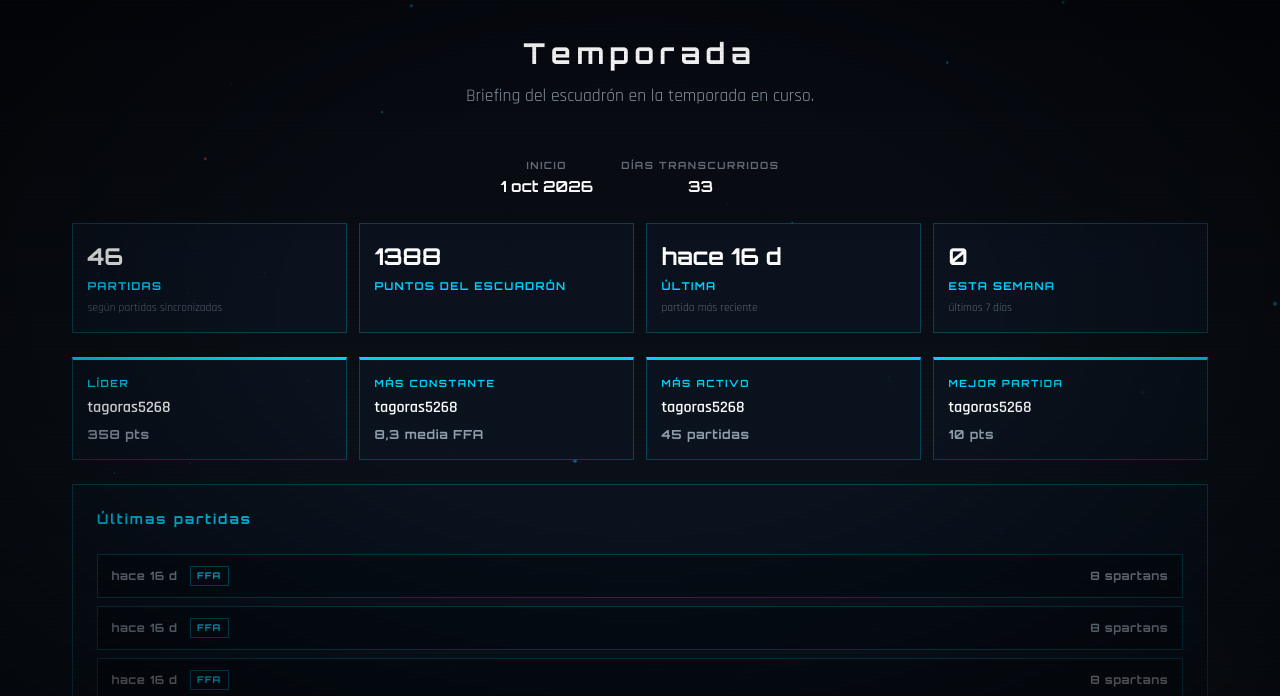
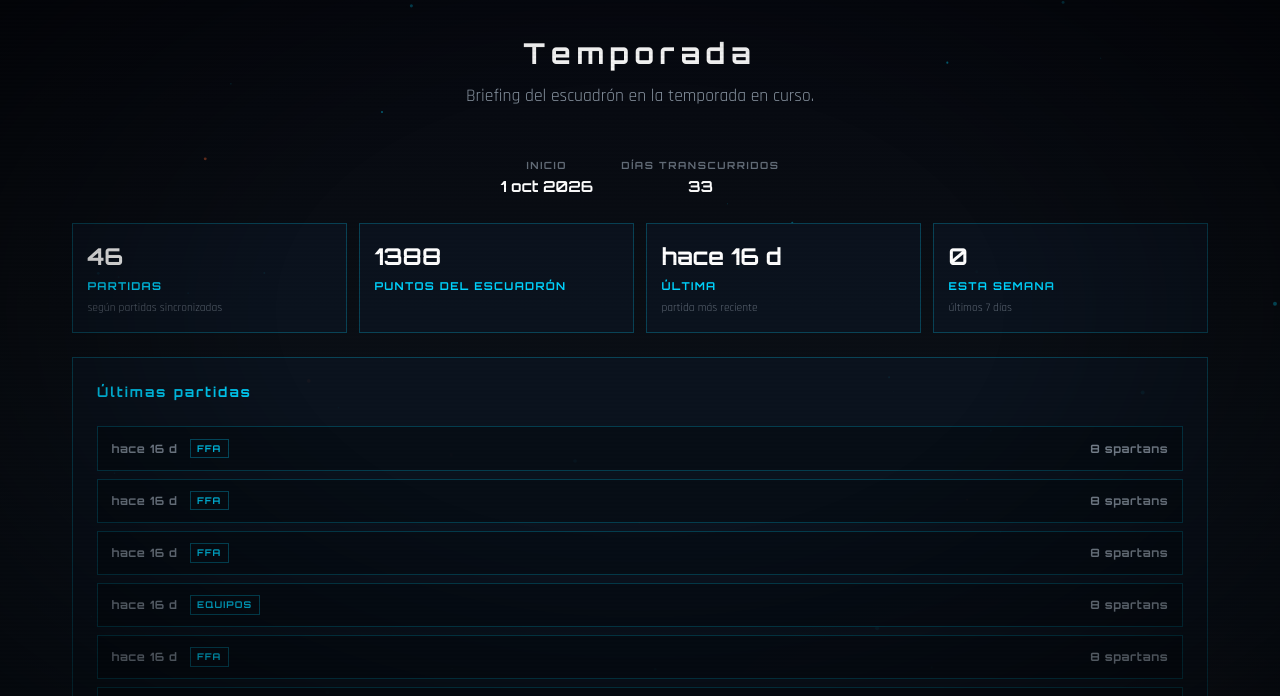
Before and after one commit to halocenter-cloud/haloview, a plain HTML site: page index.html in a window 1280 px wide. Both pictures are taken after a click on the button "Temporada". Shown: the part 90-786 px from the top of the page. Drawn offline with Linux system fonts and the light colour scheme.

Commit message:
fix temporadas

```diff
--- a/app.js
+++ b/app.js
@@ -1094,34 +1094,9 @@ function collectSeasonMatchLog(seasonId) {
   };
 }
 
-function decoratePlayersForBriefing(list) {
-  return decoratePlayersWithAvg(list).map((player) => {
-    const profile = getProfileByName(player.name);
-    const seasonStats = (profile?.bySeason || []).find(
-      (s) => Number(s.seasonId) === Number(selectedSeasonId)
-    ) || null;
-    return {
-      ...player,
-      bestGame: seasonStats && seasonStats.bestGame != null ? Number(seasonStats.bestGame) : null
-    };
-  });
-}
-
-function pickBriefingHighlight(players, scoreFn, isEligible) {
-  const pool = (players || []).filter((p) => (isEligible ? isEligible(p) : true));
-  if (!pool.length) return null;
-  return [...pool].sort((a, b) => {
-    const scoreDiff = scoreFn(b) - scoreFn(a);
-    if (scoreDiff) return scoreDiff;
-    const matchDiff = (Number(b.matches) || 0) - (Number(a.matches) || 0);
-    if (matchDiff) return matchDiff;
-    return a.name.localeCompare(b.name, 'es', { sensitivity: 'base' });
-  })[0];
-}
-
 function buildSeasonBriefing() {
   const season = getSelectedSeason();
-  const players = decoratePlayersForBriefing(getCurrentPlayers());
+  const players = getCurrentPlayers();
   const matchLog = season
     ? collectSeasonMatchLog(season.id)
     : { uniqueCount: 0, lastAt: null, times: [], entries: [] };
@@ -1136,29 +1111,7 @@ function buildSeasonBriefing() {
     lastMatchAt: matchLog.lastAt,
     weekMatchCount: countMatchesInLastDays(matchLog.times, season, 7),
     daysElapsed: calendarDaysElapsed(season),
-    matchLog: matchLog.entries,
-    highlights: {
-      leader: pickBriefingHighlight(
-        players,
-        (p) => Number(p.points) || 0,
-        (p) => players.some((row) => Number(row.points) > 0) ? Number(p.points) > 0 : true
-      ),
-      consistent: pickBriefingHighlight(
-        players,
-        (p) => Number(p.avgPoints) || 0,
-        isAvgEligible
-      ),
-      active: pickBriefingHighlight(
-        players,
-        (p) => Number(p.matches) || 0,
-        (p) => Number(p.matches) > 0
-      ),
-      bestGame: pickBriefingHighlight(
-        players,
-        (p) => Number(p.bestGame) || 0,
-        (p) => p.bestGame != null
-      )
-    }
+    matchLog: matchLog.entries
   };
 }
 
@@ -1229,63 +1182,6 @@ function renderSeasonKpis(briefing) {
   `).join('');
 }
 
-function highlightCardMarkup(label, player, stat, emptyHint) {
-  if (!player) {
-    return `
-      <div class="season-highlight is-empty" role="listitem" aria-disabled="true">
-        <span class="season-highlight__label">${escapeHtml(label)}</span>
-        <span class="season-highlight__name">—</span>
-        <span class="season-highlight__stat">${escapeHtml(emptyHint || '')}</span>
-      </div>
-    `;
-  }
-  return `
-    <button
-      type="button"
-      class="season-highlight"
-      role="listitem"
-      data-name="${escapeHtml(player.name)}"
-    >
-      <span class="season-highlight__label">${escapeHtml(label)}</span>
-      <span class="season-highlight__name">${escapeHtml(player.name)}</span>
-      <span class="season-highlight__stat">${escapeHtml(stat)}</span>
-    </button>
-  `;
-}
-
-function renderSeasonHighlights(briefing) {
-  const el = document.getElementById('season-highlights');
-  if (!el) return;
-  const { leader, consistent, active, bestGame } = briefing.highlights;
-
-  el.innerHTML = [
-    highlightCardMarkup(
-      'Líder',
-      leader,
-      leader ? `${leader.points.toLocaleString('es')} pts` : '',
-      'Sin puntos'
-    ),
-    highlightCardMarkup(
-      'Más constante',
-      consistent,
-      consistent ? `${formatAvgPoints(consistent.avgPoints)} media FFA` : '',
-      `${AVG_MIN_MATCHES}+ partidas FFA`
-    ),
-    highlightCardMarkup(
-      'Más activo',
-      active,
-      active ? formatMatchesLabel(active.matches) : '',
-      'Sin partidas'
-    ),
-    highlightCardMarkup(
-      'Mejor partida',
-      bestGame,
-      bestGame && bestGame.bestGame != null ? `${bestGame.bestGame.toLocaleString('es')} pts` : '',
-      'Sin registros'
-    )
-  ].join('');
-}
-
 function matchResultLabel(result) {
   if (result === 'ganador') return 'Ganó';
   if (result === 'perdedor') return 'Perdió';
@@ -1544,31 +1440,7 @@ function renderStats() {
   const briefing = buildSeasonBriefing();
   renderSeasonContext(briefing);
   renderSeasonKpis(briefing);
-  renderSeasonHighlights(briefing);
   renderSeasonLog(briefing);
-}
-
-function wireSeasonHighlights() {
-  const root = document.getElementById('season-highlights');
-  if (!root || root.dataset.dossierWired === '1') return;
-  root.dataset.dossierWired = '1';
-
-  root.addEventListener('click', (event) => {
-    const card = event.target.closest('.season-highlight');
-    if (!card || !root.contains(card)) return;
-    const name = card.getAttribute('data-name');
-    if (name) openPlayerDossier(name);
-  });
-
-  root.addEventListener('keydown', (event) => {
-    if (event.key !== 'Enter' && event.key !== ' ') return;
-    const card = event.target.closest('.season-highlight');
-    if (!card || !root.contains(card)) return;
-    const name = card.getAttribute('data-name');
-    if (!name) return;
-    event.preventDefault();
-    openPlayerDossier(name);
-  });
 }
 
 function wireSeasonLog() {
@@ -3492,7 +3364,6 @@ document.addEventListener('DOMContentLoaded', () => {
   initRankingMetricToggle();
   renderRanking();
   renderStats();
-  wireSeasonHighlights();
   wireSeasonLog();
   initNavigation();
   updateTimestamp();
--- a/index.html
+++ b/index.html
@@ -91,12 +91,6 @@
       <div class="season-briefing">
         <div class="season-context" id="season-context"></div>
         <div class="season-kpis" id="season-kpis"></div>
-        <div
-          class="season-highlights"
-          id="season-highlights"
-          role="list"
-          aria-label="Destacados de la temporada"
-        ></div>
         <div class="chart-card season-log-card">
           <h3>Últimas partidas</h3>
           <div
--- a/styles.css
+++ b/styles.css
@@ -1276,8 +1276,7 @@ main:has(.section--ranking.active) {
   background: rgba(255, 107, 53, 0.12);
 }
 
-.season-kpis,
-.season-highlights {
+.season-kpis {
   display: grid;
   grid-template-columns: repeat(2, minmax(0, 1fr));
   gap: 0.75rem;
@@ -1312,66 +1311,8 @@ main:has(.section--ranking.active) {
   color: rgba(192, 208, 224, 0.45);
 }
 
-.season-highlight {
-  display: flex;
-  flex-direction: column;
-  align-items: flex-start;
-  gap: 0.3rem;
-  width: 100%;
-  padding: 1rem 0.9rem;
-  appearance: none;
-  border-radius: 0;
-  background: var(--halo-panel);
-  border: 1px solid var(--halo-border);
-  border-top: 3px solid var(--halo-cyan);
-  color: inherit;
-  text-align: left;
-  cursor: pointer;
-  font: inherit;
-}
-
-.season-highlight:hover,
-.season-highlight:focus-visible {
-  border-color: var(--halo-cyan);
-  outline: none;
-}
-
-.season-highlight.is-empty:hover,
-.season-highlight.is-empty:focus-visible {
-  border-color: var(--halo-border);
-}
-
-.season-highlight.is-empty {
-  cursor: default;
-  opacity: 0.55;
-  border-top-color: var(--halo-border);
-}
-
-.season-highlight__label {
-  font-family: var(--font-display);
-  font-size: 0.62rem;
-  letter-spacing: 0.16em;
-  color: var(--halo-cyan);
-  text-transform: uppercase;
-}
-
-.season-highlight__name {
-  font-size: 1rem;
-  font-weight: 600;
-  color: #fff;
-  overflow-wrap: anywhere;
-}
-
-.season-highlight__stat {
-  font-family: var(--font-display);
-  font-size: 0.78rem;
-  letter-spacing: 0.06em;
-  color: rgba(192, 208, 224, 0.75);
-}
-
 @media (min-width: 900px) {
-  .season-kpis,
-  .season-highlights {
+  .season-kpis {
     grid-template-columns: repeat(4, minmax(0, 1fr));
   }
 }
@@ -1847,8 +1788,7 @@ main:has(.section--ranking.active) + .footer {
     font-size: 1.35rem;
   }
 
-  .season-kpi,
-  .season-highlight {
+  .season-kpi {
     padding: 0.85rem 0.75rem;
   }
 
```
